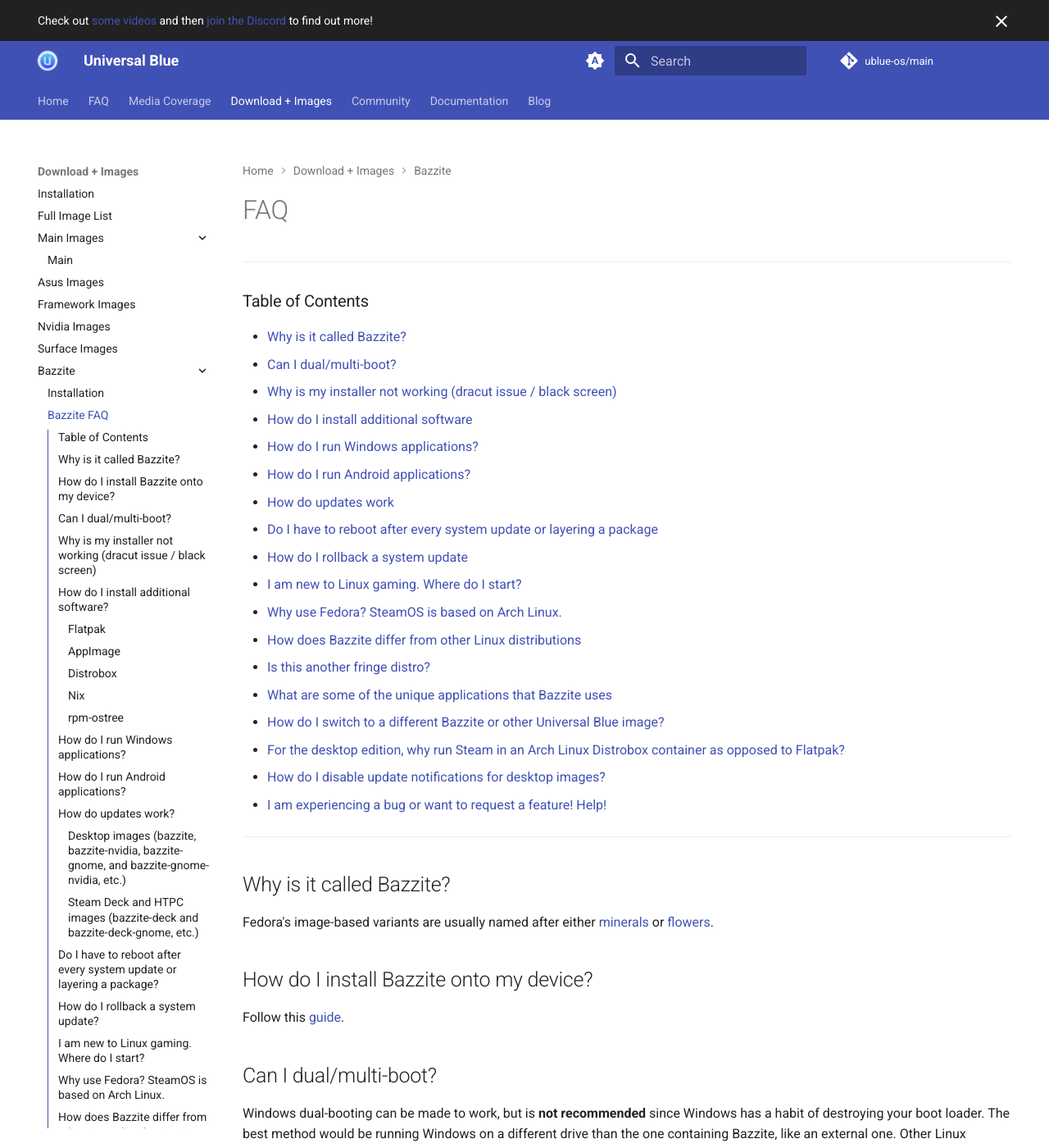
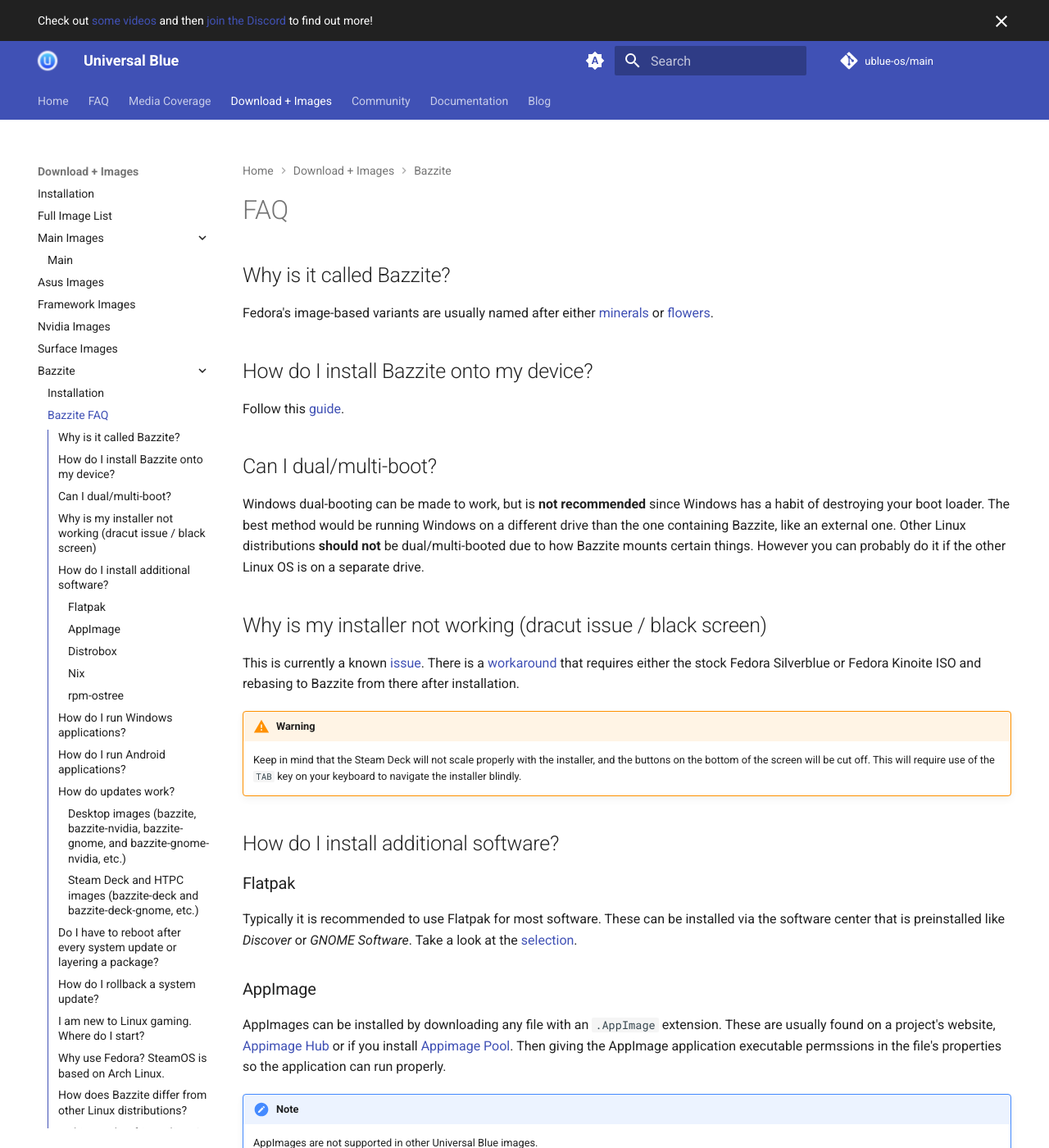
Before and after one commit to ublue-os/website, an MkDocs documentation site: the page built from docs/images/bazzite/FAQ.md, in a window 1280 px wide and 1400 px high. Shown: the whole window at 82% size. Built offline with MkDocs 1.6.1 and Material for MkDocs 9.7.7, drawn with Linux system fonts in a browser that asks for light colours; comment, search, counter and statistics services are not loaded.

Commit message:
Removed ToC

```diff
--- a/docs/images/bazzite/FAQ.md
+++ b/docs/images/bazzite/FAQ.md
@@ -1,28 +1,4 @@
 # FAQ
-
----
-### Table of Contents
-
-- [Why is it called Bazzite?](/images/bazzite/FAQ/#why-is-it-called-bazzite)
-- [Can I dual/multi-boot?](/images/bazzite/FAQ/#can-i-dualmulti-boot)
-- [Why is my installer not working (dracut issue / black screen)](/images/bazzite/FAQ/#why-is-my-installer-not-working-dracut-issue-black-screen)
-- [How do I install additional software](/images/bazzite/FAQ/#how-do-i-install-additional-software)
-- [How do I run Windows applications?](/images/bazzite/FAQ/#how-do-i-run-windows-applications)
-- [How do I run Android applications?](/images/bazzite/FAQ/#how-do-i-run-android-applications)
-- [How do updates work](/images/bazzite/FAQ/#how-do-updates-work)
-- [Do I have to reboot after every system update or layering a package](/images/bazzite/FAQ/#do-i-have-to-reboot-after-every-system-update-or-layering-a-package)
-- [How do I rollback a system update](/images/bazzite/FAQ/#how-do-i-rollback-a-system-update)
-- [I am new to Linux gaming.  Where do I start?](/images/bazzite/FAQ/#i-am-new-to-linux-gaming-where-doi-start)
-- [Why use Fedora? SteamOS is based on Arch Linux.](/images/bazzite/FAQ/#why-use-fedora-steamos-is-based-on-arch-linux)
-- [How does Bazzite differ from other Linux distributions](/images/bazzite/FAQ/#how-does-bazzite-differ-from-other-linux-distributions)
-- [Is this another fringe distro?](/images/bazzite/FAQ/#is-this-another-fringe-distro)
-- [What are some of the unique applications that Bazzite uses](/images/bazzite/FAQ/#what-are-some-of-the-unique-applications-that-bazzite-uses)
-- [How do I switch to a different Bazzite or other Universal Blue image?](/images/bazzite/FAQ/#how-do-i-switch-to-a-different-bazzite-or-other-universal-blue-image)
-- [For the desktop edition, why run Steam in an Arch Linux Distrobox container as opposed to Flatpak?](/images/bazzite/FAQ/#for-the-desktop-edition-why-run-steam-in-an-arch-linux-distrobox-container-as-opposed-to-flatpak)
-- [How do I disable update notifications for desktop images?](/images/bazzite/FAQ/#how-do-i-disable-update-notifications-for-desktop-images)
-- [I am experiencing a bug or want to request a feature!  Help!](/images/bazzite/FAQ/#i-am-experiencing-a-bug-or-want-to-request-a-feature-help)
-
----
 
 ## Why is it called Bazzite?
 
```
